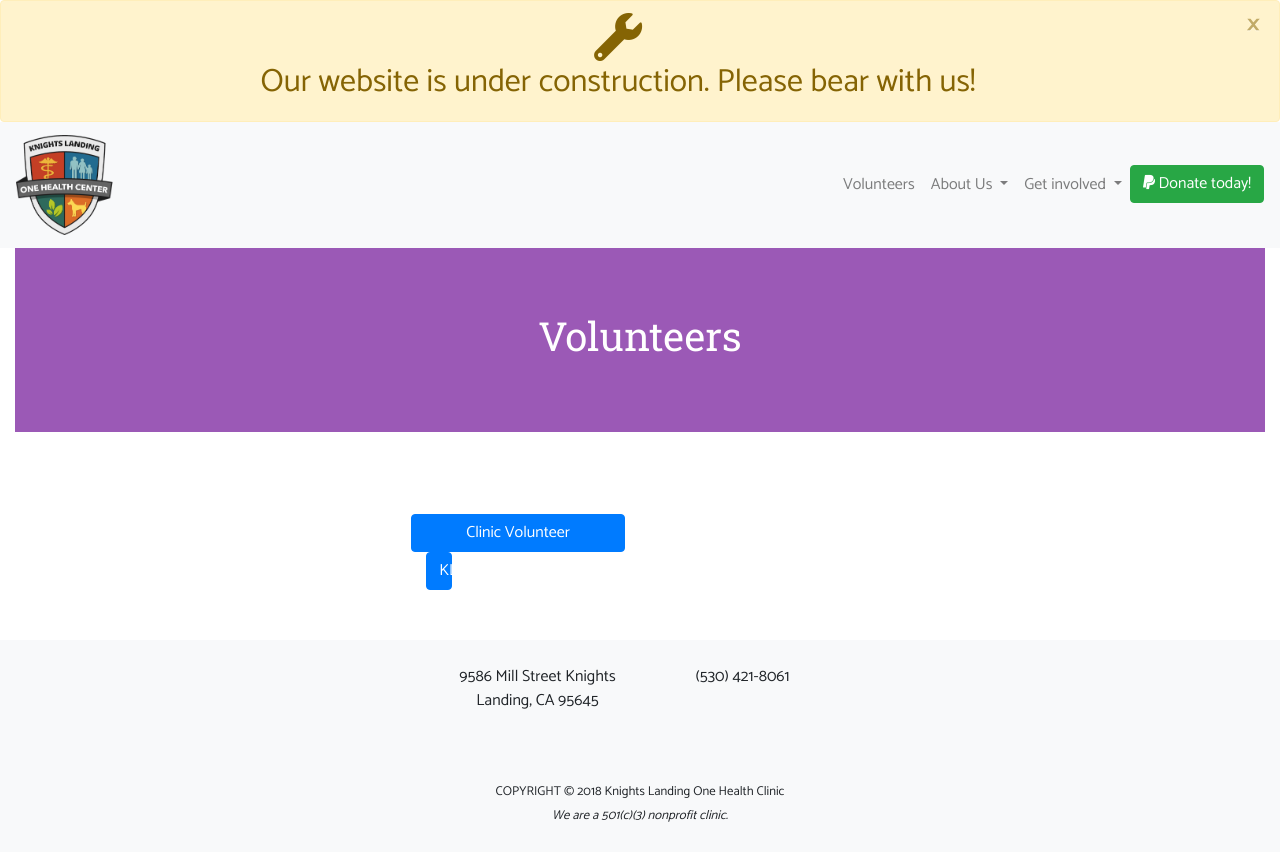
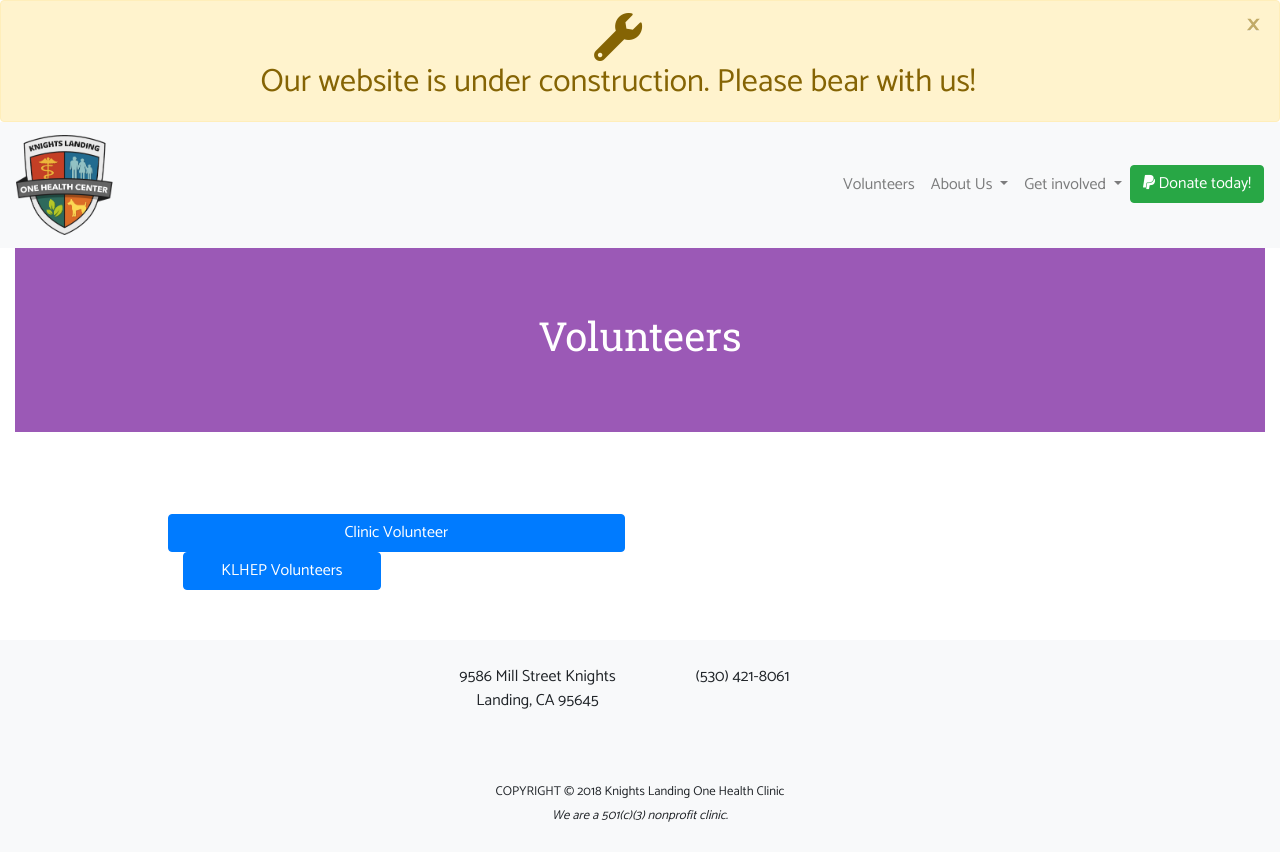
Before and after one commit to iwakoscott/knights-landing, a Jekyll site: the page built from volunteers.markdown, in a window 1280 px wide. Shown: the top 861 px of the page. Built offline with Jekyll 4.4.1, drawn with Linux system fonts in a browser that asks for light colours; nearby versions of some CDN libraries.

Commit message:
Updated Volunteers

```diff
--- a/volunteers.markdown
+++ b/volunteers.markdown
@@ -5,10 +5,13 @@
 ---
 
 <div class="row">
-<div class="col-sm-3 offset-sm-3">
+
+<div class="col-sm-6">
  <button class="btn btn-block btn-primary">Clinic Volunteer</button>
 <div>
-<div class="col-sm-3">
+
+<div class="col-sm-6">
 <button class="btn btn-block btn-primary">KLHEP Volunteers</button>
 </div>
+
 </div>
```
